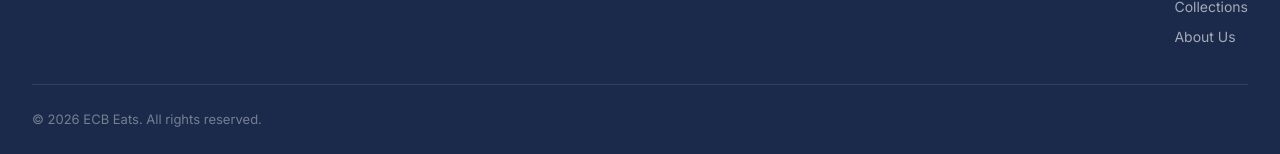
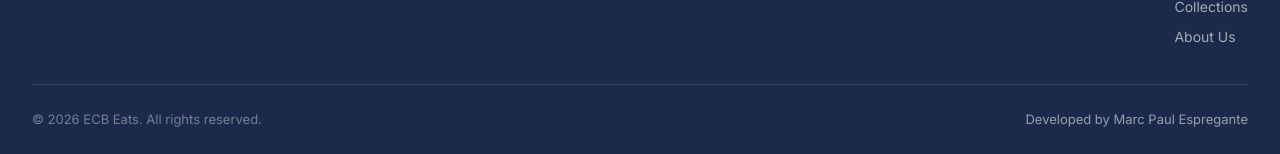
Before and after one commit to userMarcPaul/Main, a website with bundled scripts: page index.html in a window 1280 px wide. Shown: the part 1660-1814 px from the top of the page. Built offline with nearby package versions, Linux system fonts and the light colour scheme; files whose address does not match are found by name.

Commit message:
Footer updated

```diff
--- a/assets/style.css
+++ b/assets/style.css
@@ -743,8 +743,14 @@ input {
   display: flex;
   align-items: center;
   justify-content: space-between;
+  flex-wrap: wrap;
+  gap: 6px 16px;
   font-size: 0.8125rem;
   color: rgba(255,255,255,0.4);
+}
+
+.footer-credit {
+  color: rgba(255,255,255,0.55);
 }
 
 .footer-social {
--- a/index.html
+++ b/index.html
@@ -116,6 +116,7 @@
       </div>
       <div class="footer-bottom">
         <p>&copy; <span class="footer-year">2024</span> ECB Eats. All rights reserved.</p>
+        <p class="footer-credit">Developed by Marc Paul Espregante</p>
         <!-- Social links hidden until the accounts exist (see plan Phase 1) -->
       </div>
     </div>
```
Also changed, not shown: admin.html (+1 -0 lines), login.html (+1 -0 lines), profile.html (+1 -0 lines), recipe.html (+1 -0 lines), results.html (+1 -0 lines), saved.html (+1 -0 lines), signup.html (+1 -0 lines), submit.html (+1 -0 lines).
